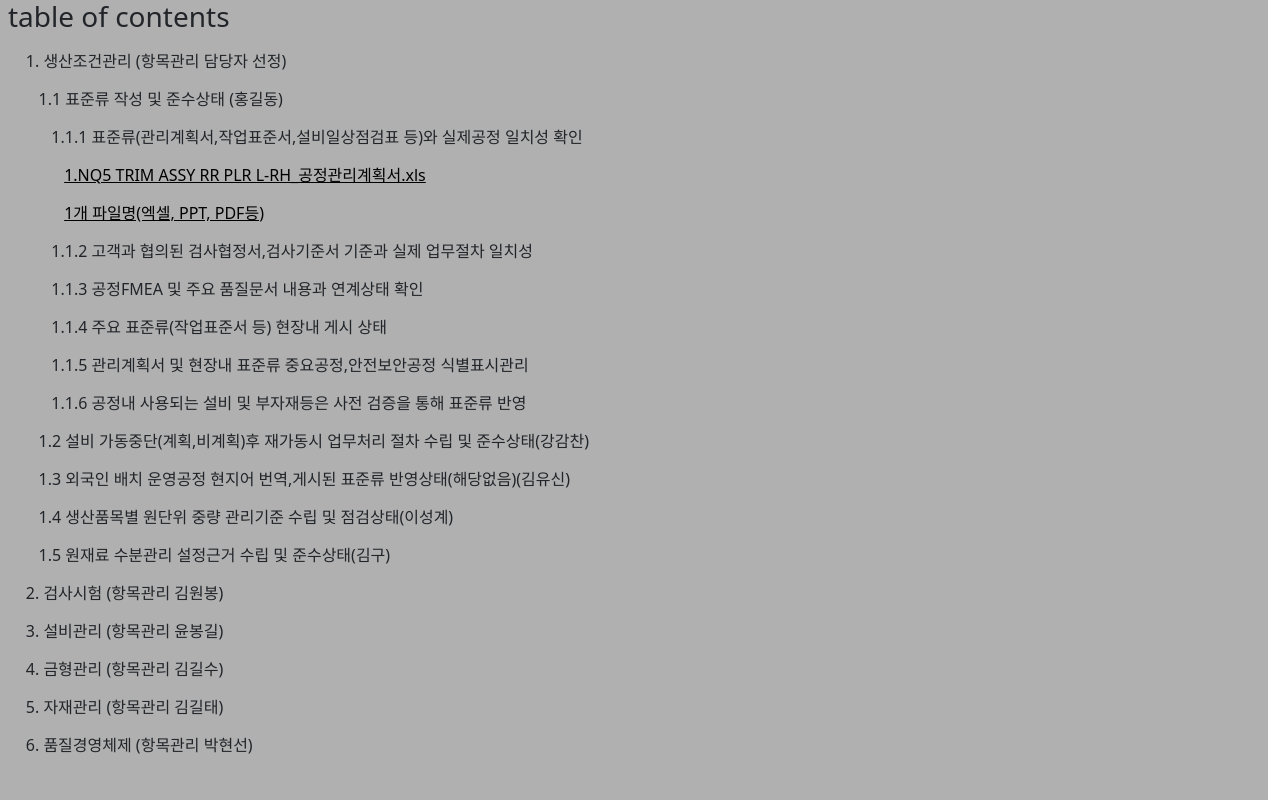
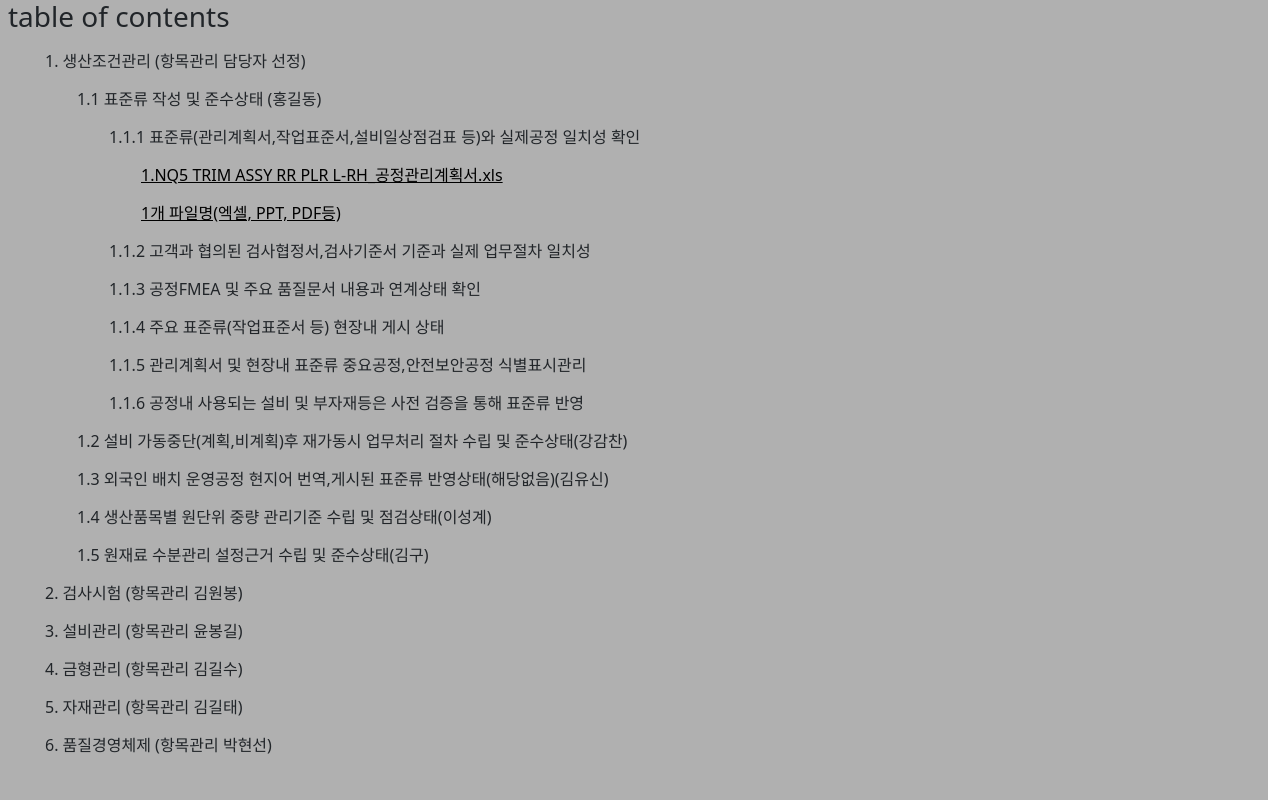
Before and after one commit to gosqo/static-resources-of-demo-sqed, a plain HTML site: page static/index.html in a window 1280 px wide. Drawn offline with nearby package versions, Linux system fonts and the light colour scheme.

Commit message:
update custom_tags.css ul, li padding

```diff
--- a/static/css/custom_tags.css
+++ b/static/css/custom_tags.css
@@ -1,10 +1,10 @@
 ul {
     list-style-type: none;
-    padding-left: .4rem;
+    padding-left: 1rem;
 }
 
 li {
-    padding-left: .4rem;
+    padding-left: 1rem;
 }
 
 iframe {
```
